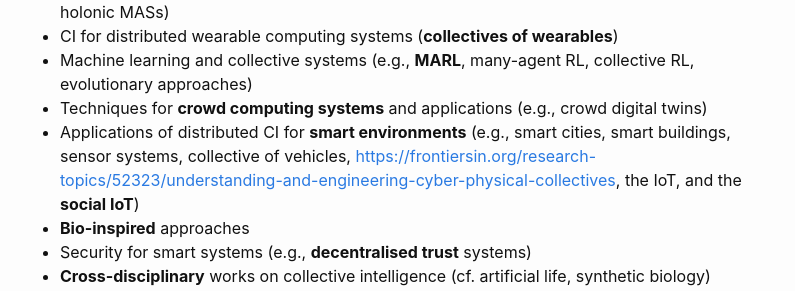
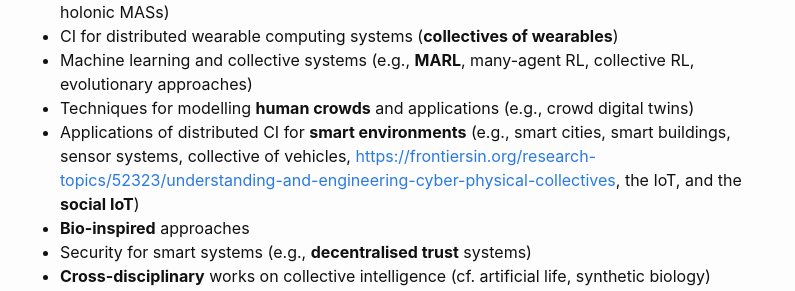
Before and after one commit to discoli-workshop/2026, a Jekyll site: the page built from index.md, in a window 1280 px wide and 900 px high, scrolled down 1073 px. Shown: the part 162-453 px from the top of the window, without its empty margins (240-1035 px from the left). Built offline with Jekyll 4.4.1, drawn with Linux system fonts in a browser that asks for light colours.

Commit message:
minors on program

```diff
--- a/index.md
+++ b/index.md
@@ -31,7 +31,7 @@ The topics of interest include (but are not limited to) the following:
 - Languages and tools for **multi-level complex systems** (e.g., agent societies, e-institutions, holonic MASs)
 - CI for distributed wearable computing systems (**collectives of wearables**)
 - Machine learning and collective systems (e.g., **MARL**, many-agent RL, collective RL, evolutionary approaches)
-- Techniques for **crowd computing systems** and applications (e.g., crowd digital twins)
+- Techniques for modelling **human crowds** and applications (e.g., crowd digital twins)
 - Applications of distributed CI for **smart environments** (e.g., smart cities, smart buildings, sensor systems, collective of vehicles, [https://frontiersin.org/research-topics/52323/understanding-and-engineering-cyber-physical-collectives](cyber-physical collectives), the IoT, and the **social IoT**)
 - **Bio-inspired** approaches
 - Security for smart systems (e.g., **decentralised trust** systems)
```
